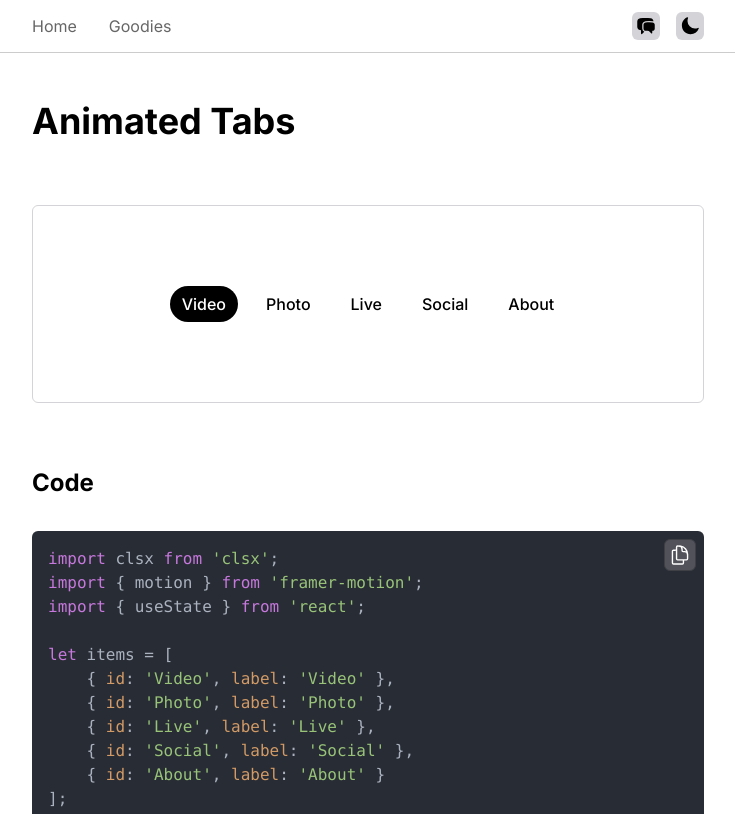
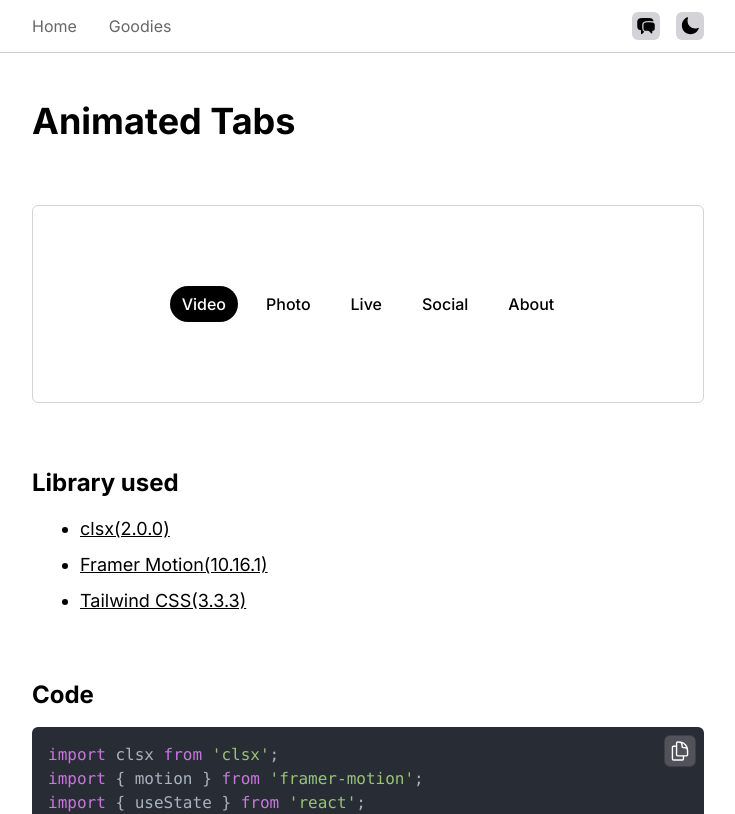
Before and after one commit to aligorgin/frontendali, a Next.js app: page /goodies/animated-items in a window 1280 px wide. Shown: the top 814 px of the page, without its empty margins (272-1007 px from the left). Built offline with nearby package versions, Linux system fonts and the light colour scheme.

Commit message:
add library used

```diff
--- a/src/app/goodies/animated-items/AnimatedItems.tsx
+++ b/src/app/goodies/animated-items/AnimatedItems.tsx
@@ -1,6 +1,6 @@
 'use client';
 
-import { DocumentDuplicateIcon,CheckIcon } from '@heroicons/react/24/outline';
+import { DocumentDuplicateIcon, CheckIcon } from '@heroicons/react/24/outline';
 import clsx from 'clsx';
 import { motion } from 'framer-motion';
 import { useEffect, useState } from 'react';
@@ -77,6 +77,11 @@ export default function AnimatedTabs() {
 	}, [copy]);
 
 	return (
+		<motion.div
+			initial={{ x: 200, y: 0, opacity: 0 }}
+			animate={{ x: 0, y: 0, opacity: 1 }}
+			transition={{ type: 'spring', duration: 0.5, bounce: 0.25, delay: 0 }}
+		>
 			<div className="mt-12 px-2 md:px-0">
 				<div className="text-center text-4xl font-bold md:text-left">Animated Tabs</div>
 				<div className="mt-16 flex  flex-col items-center justify-center space-x-0 space-y-4 rounded-md border border-zinc-300 py-20 dark:border-zinc-600 sm:flex-row sm:space-x-4 sm:space-y-0">
@@ -107,7 +112,18 @@ export default function AnimatedTabs() {
 					))}
 				</div>
 				<div className="mt-16">
-				<div className="mb-8 text-2xl font-bold">Code</div>
+					<div className="pb-4 text-2xl font-bold">Library used</div>
+					<ul className="flex list-disc flex-col space-y-2 pl-12 text-lg">
+						<LibraryUsed name="clsx(2.0.0)" href="https://github.com/lukeed/clsx" />
+						<LibraryUsed
+							name="Framer Motion(10.16.1)"
+							href="https://www.framer.com/motion/"
+						/>
+						<LibraryUsed name="Tailwind CSS(3.3.3)" href="https://tailwindcss.com/" />
+					</ul>
+				</div>
+				<div className="mt-16">
+					<div className="mb-4 text-2xl font-bold">Code</div>
 					<div className="relative">
 						<button className="absolute right-2 top-2">
 							{copy ? (
@@ -137,5 +153,15 @@ export default function AnimatedTabs() {
 					</div>
 				</div>
 			</div>
+		</motion.div>
 	);
 }
+const LibraryUsed = ({ name, href }: { name: string; href: string }) => {
+	return (
+		<li>
+			<a rel="noreferrer" target="_blank" href={href} className="underline hover:opacity-80">
+				{name}
+			</a>
+		</li>
+	);
+};
--- a/src/app/goodies/carousel-slider/CarouselSlider.tsx
+++ b/src/app/goodies/carousel-slider/CarouselSlider.tsx
@@ -24,7 +24,6 @@ import {
 	PlayIcon,
 	StopIcon
 } from '@heroicons/react/24/solid';
-import { motion } from 'framer-motion';
 
 const TIMEOUT = 1000;
 const SLIDES = ['/slide-1.jpg', '/slide-2.jpg', '/slide-3.jpg', '/slide-4.jpg'];
@@ -269,6 +268,11 @@ export default function Slides() {
 	}, [copy]);
 
 	return (
+		<motion.div
+			initial={{ x: 200, y: 0, opacity: 0 }}
+			animate={{ x: 0, y: 0, opacity: 1 }}
+			transition={{ type: 'spring', duration: 0.5, bounce: 0.25, delay: 0 }}
+		>
 			<div className="mt-12 px-2 md:px-0">
 				<div className="text-center text-4xl font-bold md:text-left">Carousel Slider</div>
 				<div className="mt-16 flex flex-col items-center justify-center space-y-8 rounded-md border border-zinc-300 px-2 py-20 dark:border-zinc-600 ">
@@ -276,7 +280,14 @@ export default function Slides() {
 					<Controls setIndex={setIndex} slideIndex={index} />
 				</div>
 				<div className="mt-16">
-				<div className="mb-8 text-2xl font-bold">Code</div>
+					<div className="pb-4 text-2xl font-bold">Library used</div>
+					<ul className="flex list-disc flex-col space-y-2 pl-12 text-lg">
+						<LibraryUsed name="clsx(2.0.0)" href="https://github.com/lukeed/clsx" />
+						<LibraryUsed name="Tailwind CSS(3.3.3)" href="https://tailwindcss.com/" />
+					</ul>
+				</div>
+				<div className="mt-16">
+					<div className="mb-4 text-2xl font-bold">Code</div>
 					<div className="relative">
 						<button className="absolute right-2 top-2">
 							{copy ? (
@@ -306,5 +317,16 @@ export default function Slides() {
 					</div>
 				</div>
 			</div>
+		</motion.div>
 	);
 }
+
+const LibraryUsed = ({ name, href }: { name: string; href: string }) => {
+	return (
+		<li>
+			<a rel="noreferrer" target="_blank" href={href} className="underline hover:opacity-80">
+				{name}
+			</a>
+		</li>
+	);
+};
--- a/src/app/goodies/carousel-slider/page.tsx
+++ b/src/app/goodies/carousel-slider/page.tsx
@@ -2,7 +2,7 @@ import type { Metadata } from 'next';
 import Slides from './CarouselSlider';
 
 export const metadata: Metadata = {
-	title: 'Animated Tabs'
+	title: 'Carousel slider'
 };
 
 export default function Page() {
--- a/src/app/goodies/fliping-card/FlipingCard.tsx
+++ b/src/app/goodies/fliping-card/FlipingCard.tsx
@@ -1,6 +1,7 @@
 'use client';
 
 import { DocumentDuplicateIcon, CheckIcon } from '@heroicons/react/24/outline';
+import { motion } from 'framer-motion';
 import { useEffect, useState } from 'react';
 import SyntaxHighlighter from 'react-syntax-highlighter';
 import { atomOneDark } from 'react-syntax-highlighter/dist/esm/styles/hljs';
@@ -89,6 +90,11 @@ export default function FlipingCard() {
 		};
 	}, [copy]);
 	return (
+		<motion.div
+			initial={{ x: 200, y: 0, opacity: 0 }}
+			animate={{ x: 0, y: 0, opacity: 1 }}
+			transition={{ type: 'spring', duration: 0.5, bounce: 0.25, delay: 0 }}
+		>
 			<div className="mt-12 px-2 md:px-0">
 				<div className="text-center text-4xl font-bold md:text-left">Fliping Card</div>
 				<div className="mt-16 flex items-center justify-center rounded-md border border-zinc-300  py-20 dark:border-zinc-600 ">
@@ -151,7 +157,14 @@ export default function FlipingCard() {
 					</div>
 				</div>
 				<div className="mt-16">
-				<div className="mb-8 text-2xl font-bold">Code</div>
+					<div className="pb-4 text-2xl font-bold">Library used</div>
+					<ul className="flex list-disc flex-col space-y-2 pl-12 text-lg">
+						<LibraryUsed name="Tailwind CSS(3.3.3)" href="https://tailwindcss.com/"/>
+						<LibraryUsed name="Hero icons(2.0.18)" href="https://heroicons.com/" />
+					</ul>
+				</div>
+				<div className="mt-16">
+					<div className="mb-4 text-2xl font-bold">Code</div>
 					<div className="relative">
 						<button className="absolute right-2 top-2">
 							{copy ? (
@@ -181,5 +194,16 @@ export default function FlipingCard() {
 					</div>
 				</div>
 			</div>
+		</motion.div>
 	);
 }
+
+const LibraryUsed = ({ name, href }: { name: string; href: string }) => {
+	return (
+		<li>
+			<a rel="noreferrer" target="_blank" href={href} className="underline hover:opacity-80">
+				{name}
+			</a>
+		</li>
+	);
+};
--- a/src/app/goodies/page.tsx
+++ b/src/app/goodies/page.tsx
@@ -27,7 +27,7 @@ export default function Page() {
 
 	return (
 		<motion.div
-			initial={{ x: 0, y: -50, opacity: 0 }}
+			initial={{ x: -200, y: 0, opacity: 0 }}
 			animate={{ x: 0, y: 0, opacity: 1 }}
 			transition={{ type: 'spring', duration: 0.5, bounce: 0.25, delay: 0 }}
 			className="px-2 pt-8 md:px-0"
--- a/src/containers/Header.tsx
+++ b/src/containers/Header.tsx
@@ -42,9 +42,9 @@ export default function Header() {
 
 	return (
 		<motion.header
-			initial={{ x: 0, y: -50, opacity: 0 }}
+			initial={{ x: 0, y: -100, opacity: 0 }}
 			animate={{ x: 0, y: 0, opacity: 1 }}
-			transition={{ type: 'spring', duration: 0.5, bounce: 0.25, delay: 0 }}
+			transition={{ duration: 0.25 }}
 			className="mx-auto mt-8 max-w-2xl px-2 md:px-0"
 		>
 			<div className="relative flex flex-col-reverse items-center justify-center sm:flex-row">
--- a/src/containers/ITechs.tsx
+++ b/src/containers/ITechs.tsx
@@ -17,9 +17,9 @@ export default function ITechs() {
 
 	return (
 		<motion.div
-			initial={{ x: 50, y: 0, opacity: 0 }}
+			initial={{ x: 100, y: 0, opacity: 0 }}
 			animate={{ x: 0, y: 0, opacity: 1 }}
-			transition={{ type: 'spring', duration: 0.5, bounce: 0.25, delay: 0 }}
+			transition={{ duration: 0.25}}
 			className="mx-auto mt-8 max-w-2xl px-2 md:px-0"
 		>
 			<p>Here are a few technologies I&apos;ve been working with recently:</p>
--- a/src/containers/Projects.tsx
+++ b/src/containers/Projects.tsx
@@ -61,9 +61,9 @@ export default function Projects() {
 
 	return (
 		<motion.section
-			initial={{ x: -50, opacity: 0 }}
+			initial={{ x: -100, opacity: 0 }}
 			animate={{ x: 0, opacity: 1 }}
-			transition={{ type: 'spring', duration: 0.5, bounce: 0.25, delay: 0 }}
+			transition={{ duration: 0.25 }}
 			className="mx-auto max-w-2xl px-2 md:px-0"
 		>
 			<h2 className="mt-8 text-4xl  font-semibold">Projects</h2>
```
Lines whose indentation alone changed are shown as unchanged.
